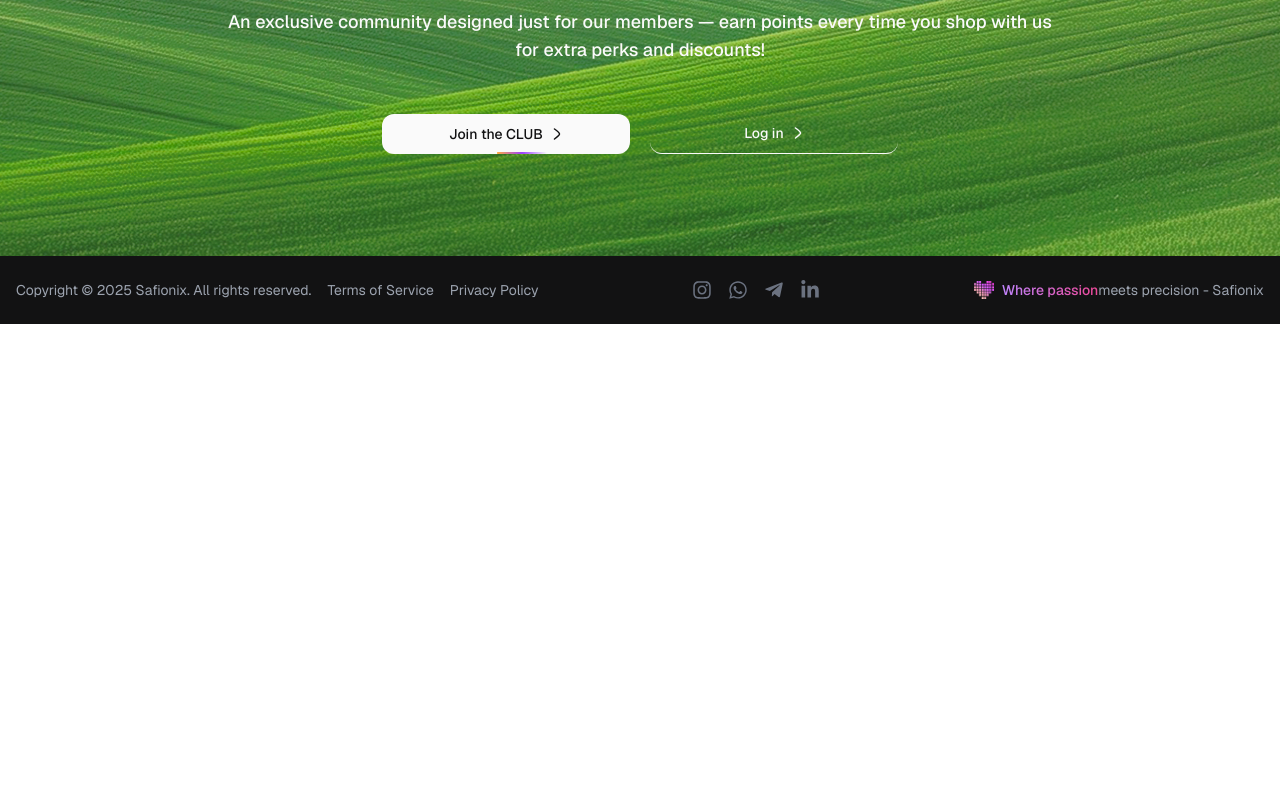
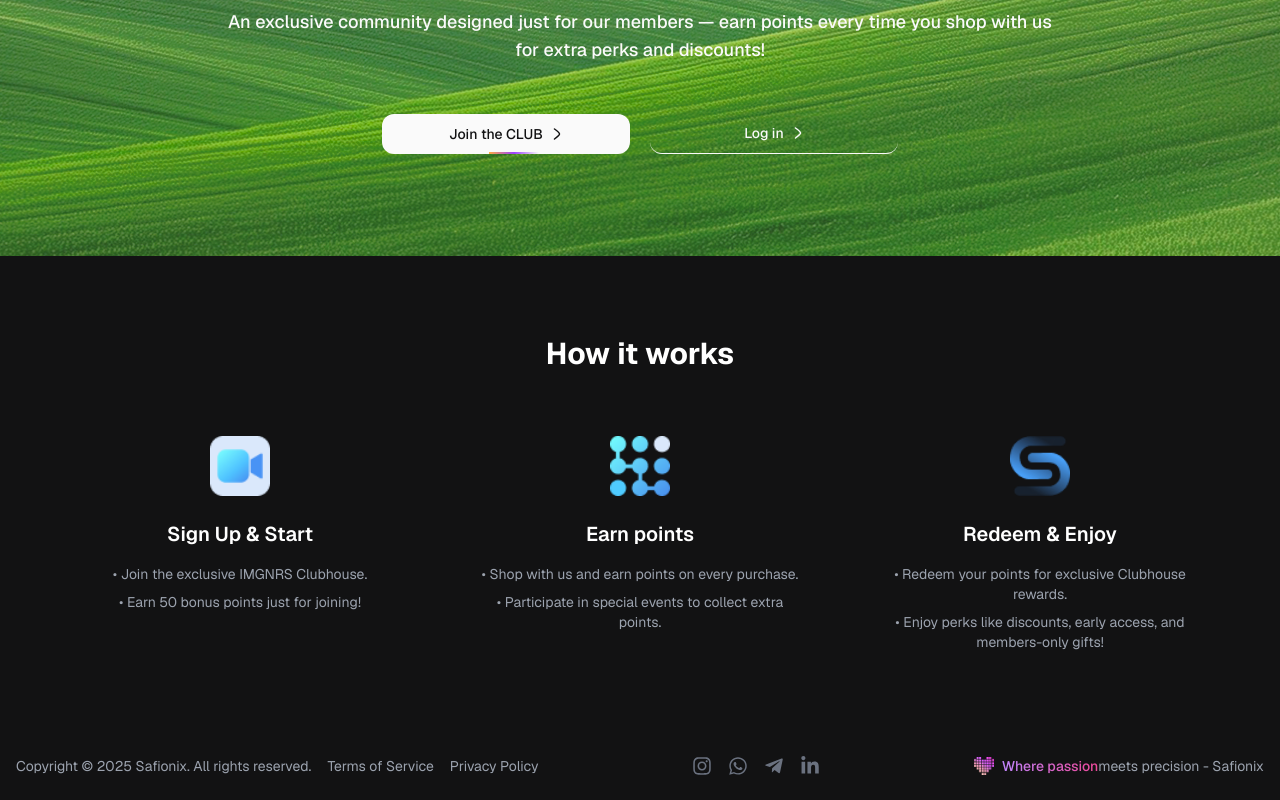
Before and after one commit to Mukhsin0508/safionix, a Next.js app: page /en/club-house in a window 1280 px wide. Shown: the part 646-1446 px from the top of the page. Before the commit the page ends 970 px from the top, so only its background shows below. Built offline with nearby package versions, Linux system fonts and the light colour scheme.

Commit message:
ch work+

```diff
--- a/src/app/[locale]/(main)/club-house/page.tsx
+++ b/src/app/[locale]/(main)/club-house/page.tsx
@@ -1,11 +1,12 @@
 import { OfferBlock } from "@/components"
+import CHWork from "@/components/CH-Work"
 import { BorderBeam } from "@/components/magicui/border-beam"
 import { Button } from "@/components/ui/button"
 import Image from "next/image"
 
 const ClubHouse = () => {
   return (
-    <div className="container">
+    <div className="">
       <OfferBlock />
       <header className="pb-[8%] relative flex items-end justify-center h-[120dvh] max-h-[756px]">
         <Image
@@ -46,6 +47,7 @@ const ClubHouse = () => {
           </div>
         </div>
       </header>
+      <CHWork/>
     </div>
   )
 }
--- /dev/null
+++ b/src/components/CH-Work.tsx
@@ -0,0 +1,60 @@
+// components/HowItWorks.tsx
+import Image from 'next/image'
+import React from 'react'
+
+const steps = [
+  {
+    id: 1,
+    title: 'Sign Up & Start',
+    icon: '/assets/crystal.png', // o'zing kerakli iconni joylashtir
+    points: [
+      'Join the exclusive IMGNRS Clubhouse.',
+      'Earn 50 bonus points just for joining!',
+    ],
+  },
+  {
+    id: 2,
+    title: 'Earn points',
+    icon: '/assets/exceeding.png',
+    points: [
+      'Shop with us and earn points on every purchase.',
+      'Participate in special events to collect extra points.',
+    ],
+  },
+  {
+    id: 3,
+    title: 'Redeem & Enjoy',
+    icon: '/assets/anticipatory.png',
+    points: [
+      'Redeem your points for exclusive Clubhouse rewards.',
+      'Enjoy perks like discounts, early access, and members-only gifts!',
+    ],
+  },
+]
+
+export default function HowItWorks() {
+  return (
+    <div className="bg-[#121213] py-20 px-4">
+      <h2 className="text-3xl font-bold text-white text-center mb-16">How it works</h2>
+      <div className="max-w-6xl mx-auto grid grid-cols-1 md:grid-cols-3 gap-12">
+        {steps.map((step) => (
+          <div key={step.id} className="flex flex-col items-center text-center text-white px-4">
+            <Image
+              src={step.icon}
+              width={60}
+              height={60}
+              alt={step.title}
+              className="mb-6"
+            />
+            <h3 className="text-xl font-semibold mb-4">{step.title}</h3>
+            <ul className="text-gray-400 space-y-2 text-sm">
+              {step.points.map((point, idx) => (
+                <li key={idx}>• {point}</li>
+              ))}
+            </ul>
+          </div>
+        ))}
+      </div>
+    </div>
+  )
+}
```
Also changed, not shown: src/components/CH-EarnPoint.tsx (added).
